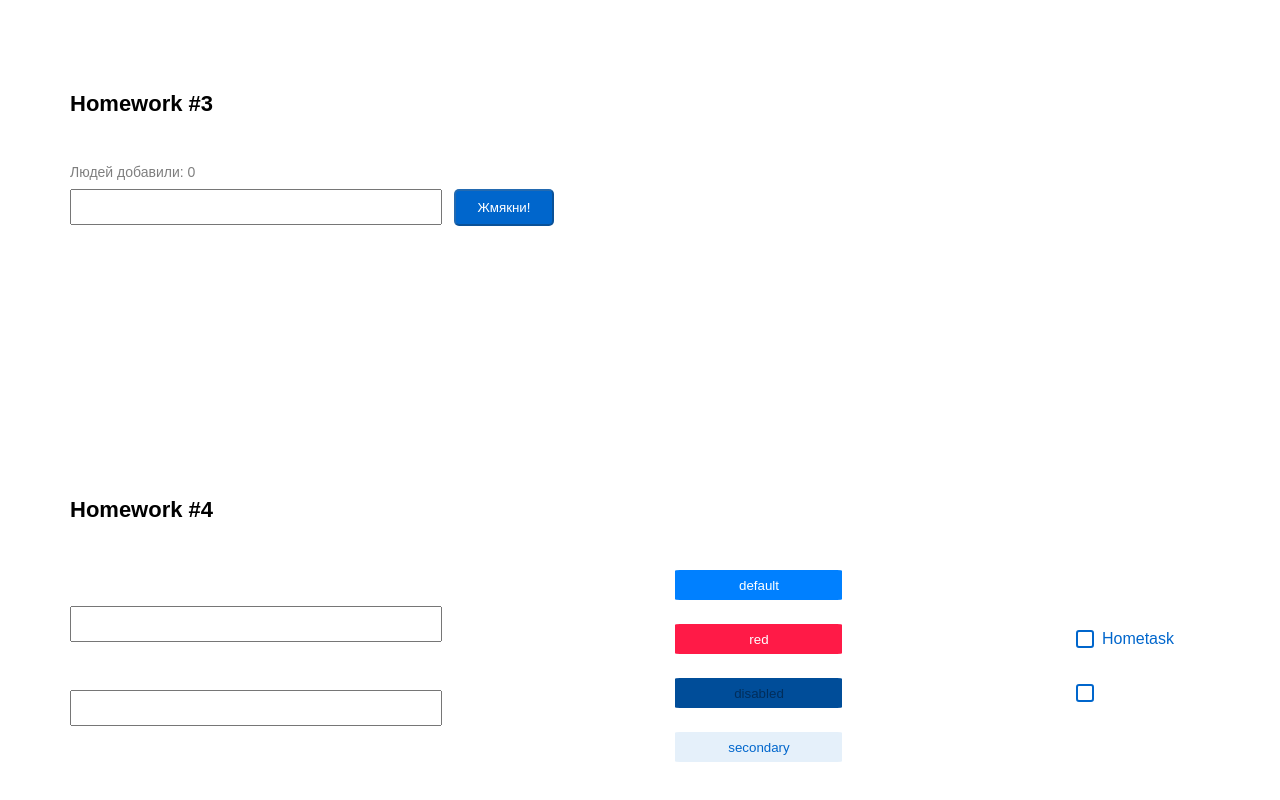
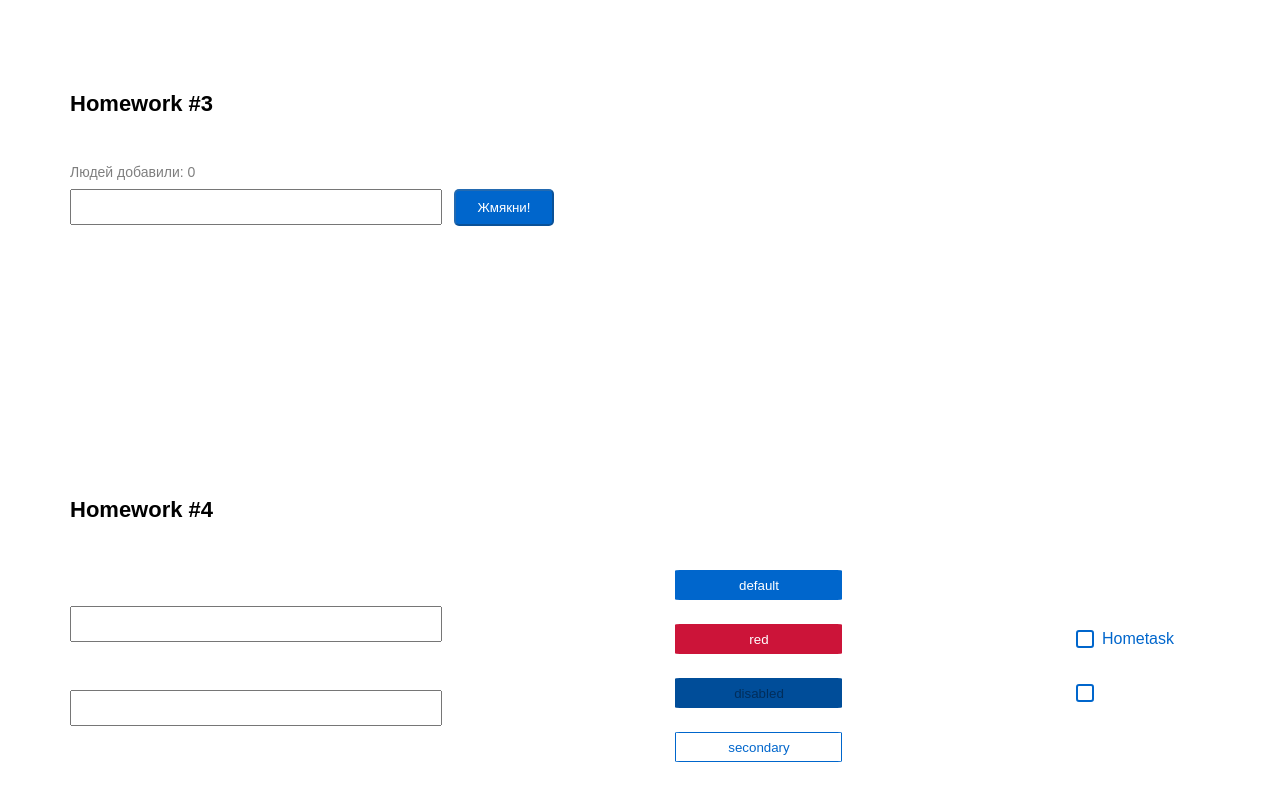
Before and after one commit to DmitriyVavilin/hws2-master, a React (Create React App) app: page / in a window 1280 px wide. Shown: the part 1030-1830 px from the top of the page. Built offline with nearby package versions, Linux system fonts and the light colour scheme.

Commit message:
refactoring style buttons commit

```diff
--- a/src/s2-homeworks/hw04/common/c2-SuperButton/SuperButton.module.css
+++ b/src/s2-homeworks/hw04/common/c2-SuperButton/SuperButton.module.css
@@ -7,46 +7,51 @@
 
 .disabled {
     color: #002E5C;
-    background-color: #004D99;
+    background-color:  #004D99;
 }
 
 .secondary  {
     color: #0066CC;
-    background-color: #E5F0FA;
+    background-color: #ffffff;
+    border: 1px solid #0066CC;
 }
 
 .default {
     color: #ffffff;
-    background-color: #0080FF;
+    background-color: #0066CC;
 }
 
 .red {
     color: #ffffff;
+    background-color: #CC1439;
+}
+
+.default:hover {
+    background-color: #0080FF;
+}
+
+.red:hover {
     background-color: #FF1A47;
 }
 
-.default:hover {
-    background-color: #0059B2;
-}
-
-.red:hover {
-    background-color: #B21232;
-}
-
 .secondary:hover {
-    background-color: #C9E5FF;
+    background-color: #E5F0FA;
 }
 
 
 .default:active {
-    background-color: #004D99;
+    background-color: #0059B2;
 }
 
 .secondary:active {
+    background-color: #C9E5FF;
+    border: 1px solid #0066CC;
 }
 
 .red:active {
+    background-color: #B21232 ;
 }
 
 .button:disabled {
+    background-color: #004D99;
 }
```
